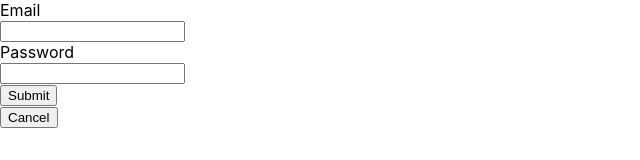
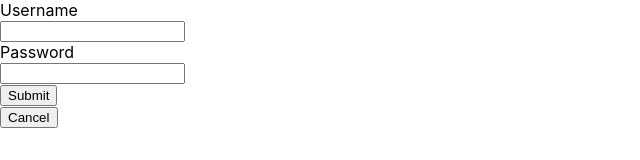
Before and after one commit to spdy999/right-man-front, a React (Create React App) app: page /login in a window 1280 px wide. Shown: the top 160 px of the page, without its empty margins (0-640 px from the left). Built offline with nearby package versions, Linux system fonts and the light colour scheme.

Commit message:
update LoginForm

```diff
--- a/src/components/LoginForm.tsx
+++ b/src/components/LoginForm.tsx
@@ -1,6 +1,6 @@
-import React from 'react';
+import React, { Component } from 'react';
 
-class LoginForm extends React.Component {
+class LoginForm extends Component {
   render() {
     return (
       <section className="section container">
@@ -8,9 +8,9 @@ class LoginForm extends React.Component {
           <div className="column is-half">
             <form>
               <div className="field">
-                <label className="label">Email</label>
+                <label className="label">Username</label>
                 <div className="control">
-                  <input className="input" type="email" name="email" />
+                  <input className="input" type="username" name="username" />
                 </div>
               </div>
 
```
